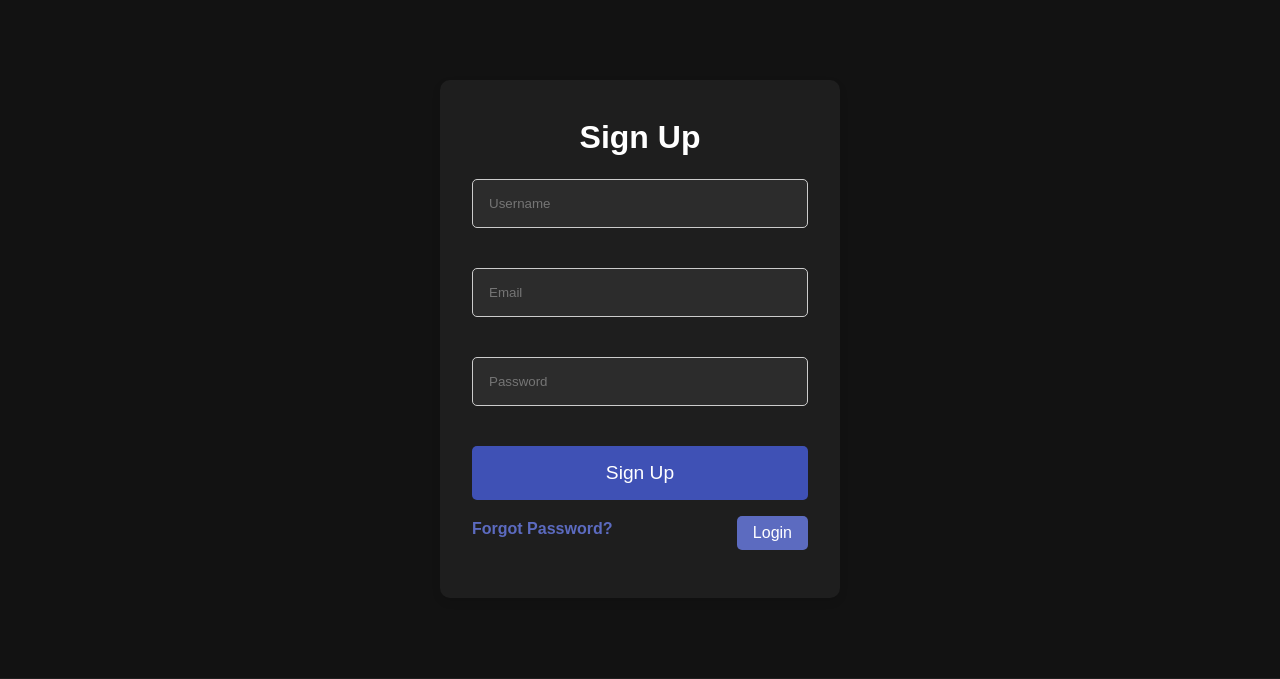
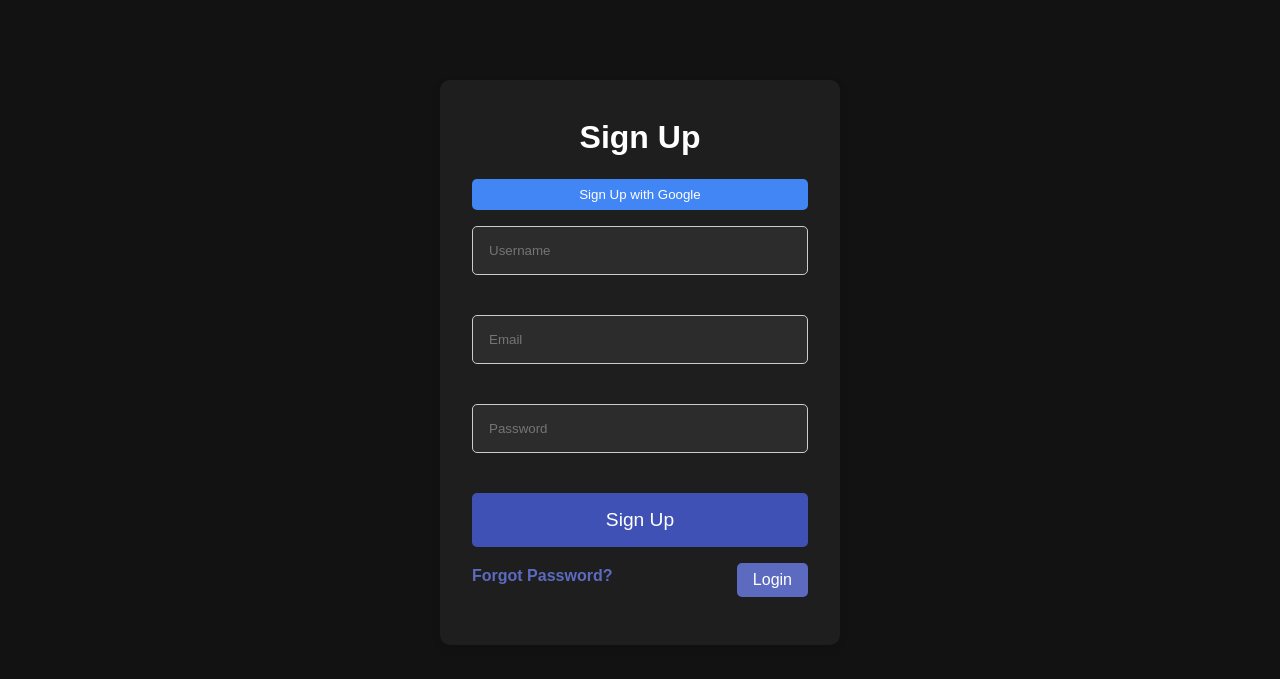
Before and after one commit to rishir0/DeepWork-AI, a Flask app: template templates/get started.html in a window 1280 px wide. Shown: the part 78-757 px from the top of the page. Run offline with Flask 3, Linux system fonts and the light colour scheme; the template is opened without the code that fills it, so the values that code supplies are empty; parts of the project's set-up code (start-up, migrations or seed data) failed here and were passed over; some libraries are stand-ins or nearby versions.

Commit message:
added most the features

```diff
--- a/templates/get started.html
+++ b/templates/get started.html
@@ -6,7 +6,9 @@
   <title>Producify AI - Sign Up</title>
   <link rel="stylesheet" href="styles.css">
   <script src="https://apis.google.com/js/platform.js" async defer></script>
-  <meta name="google-signin-client_id" content="YOUR_GOOGLE_CLIENT_ID">
+  <script src="https://www.gstatic.com/firebasejs/10.12.1/firebase-app.js"></script>
+  <script src="https://www.gstatic.com/firebasejs/10.12.1/firebase-auth.js"></script>
+  <meta name="google-signin-client_id" content="665565085555-da7peubmvpl6om878ijlkh7ev42lv6f6.apps.googleusercontent.com">
   <style>
     body {
       background-color: #121212;
@@ -14,16 +16,19 @@
       font-family: 'Arial', sans-serif;
     }
 
+
     header {
       background-color: #1f1f1f;
       padding: 1rem;
     }
+
 
     nav {
       display: flex;
       justify-content: space-between;
       align-items: center;
     }
+
 
     nav a {
       color: #ffffff;
@@ -32,9 +37,11 @@
       transition: color 0.3s ease;
     }
 
+
     nav a:hover {
       color: #5c6bc0;
     }
+
 
     .signup {
       max-width: 400px;
@@ -46,18 +53,35 @@
       text-align: center;
     }
 
+
     .signup h2 {
       margin-bottom: 1rem;
       font-size: 2rem;
     }
 
+
     .signup-options {
       margin-bottom: 1rem;
     }
 
-    .g-signin2 {
+
+    .google-button {
       margin-bottom: 1rem;
+      width: 100%;
+      background-color: #4285f4;
+      color: #fff;
+      padding: 0.5rem 1rem;
+      border: none;
+      border-radius: 5px;
+      cursor: pointer;
+      transition: background-color 0.3s ease;
     }
+
+
+    .google-button:hover {
+      background-color: #357ae8;
+    }
+
 
     form input {
       width: 100%;
@@ -68,6 +92,7 @@
       background-color: #2c2c2c;
       color: #ffffff;
     }
+
 
     form button {
       background-color: #5c6bc0;
@@ -81,9 +106,11 @@
       width: 100%;
     }
 
+
     form button:hover {
       background-color: #2c3e91;
     }
+
 
     .other-actions {
       margin-top: 1rem;
@@ -91,10 +118,12 @@
       justify-content: space-between;
     }
 
+
     .other-actions a {
       color: #5c6bc0;
       text-decoration: none;
     }
+
 
     .other-actions button {
       background-color: #5c6bc0;
@@ -107,9 +136,11 @@
       transition: background-color 0.3s ease;
     }
 
+
     .other-actions button:hover {
       background-color: #2c3e91;
     }
+
 
     footer {
       background-color: #1f1f1f;
@@ -133,13 +164,12 @@
     </nav>
   </header>
 
+
   <main>
     <section class="signup">
       <h2>Sign Up</h2>
       <div class="signup-options">
-        <div class="google-signin">
-          <div class="g-signin2" data-onsuccess="onSignIn"></div>
-        </div>
+        <button class="google-button" id="google-login-btn">Sign Up with Google</button>
         <form id="signup-form">
           <input type="text" id="username" placeholder="Username" required>
           <input type="email" id="email" placeholder="Email" required>
@@ -154,44 +184,102 @@
     </section>
   </main>
 
+
   <footer>
     <p>&copy; Producify AI</p>
   </footer>
 
-  <script>
+
+  <script type="module">
+    // Import the necessary Firebase modules
+    import { initializeApp } from "https://www.gstatic.com/firebasejs/10.12.1/firebase-app.js";
+    import { getAuth, createUserWithEmailAndPassword, signInWithEmailAndPassword, GoogleAuthProvider, signInWithPopup } from "https://www.gstatic.com/firebasejs/10.12.1/firebase-auth.js";
+
+
+    // Your web app's Firebase configuration
+    const firebaseConfig = {
+      apiKey: "AIzaSyAaEx5MNHGkpTDG99HLsUmOTG_4jgkzT5w",
+      authDomain: "deepwork-ai.firebaseapp.com",
+      projectId: "deepwork-ai",
+      storageBucket: "deepwork-ai.appspot.com",
+      messagingSenderId: "665565085555",
+      appId: "1:665565085555:web:bf4d8de1c5bd0b46a90f06"
+    };
+
+
+    // Initialize Firebase
+    const app = initializeApp(firebaseConfig);
+    const auth = getAuth();
+
+
     // Google Sign-In
-    function onSignIn(googleUser) {
-      const profile = googleUser.getBasicProfile();
-      console.log('Google Sign-In successful:', profile.getName());
-      // Add your sign-in logic here
+    const provider = new GoogleAuthProvider();
+    const googleLoginBtn = document.getElementById('google-login-btn');
+    if (googleLoginBtn) {
+      googleLoginBtn.addEventListener('click', () => {
+        signInWithPopup(auth, provider)
+          .then((result) => {
+            // Google Sign-In successful
+            const user = result.user;
+            console.log('Google Sign-In successful:', user);
+            alert('Google Sign-In successful');
+          })
+          .catch((error) => {
+            const errorCode = error.code;
+            const errorMessage = error.message;
+            console.error('Error with Google Sign-In:', errorCode, errorMessage);
+            alert(`Error with Google Sign-In: ${errorCode} - ${errorMessage}`);
+          });
+      });
     }
+
 
     // Sign-Up Form
     const signupForm = document.getElementById('signup-form');
+    if (signupForm) {
       signupForm.addEventListener('submit', (e) => {
         e.preventDefault();
         const username = document.getElementById('username').value;
         const email = document.getElementById('email').value;
         const password = document.getElementById('password').value;
-      // Add your sign-up logic here
-      console.log('Sign-Up successful:', username, email, password);
+        createUserWithEmailAndPassword(auth, email, password)
+          .then((userCredential) => {
+            // Signed up
+            const user = userCredential.user;
+            console.log('Sign-Up successful:', user);
+            alert('Sign-Up successful');
+          })
+          .catch((error) => {
+            const errorCode = error.code;
+            const errorMessage = error.message;
+            console.error('Error signing up:', errorCode, errorMessage);
+            alert(`Error signing up: ${errorCode} - ${errorMessage}`);
           });
+      });
+    }
+
 
     // Forgot Password
     const forgotPasswordLink = document.getElementById('forgot-password');
+    if (forgotPasswordLink) {
       forgotPasswordLink.addEventListener('click', (e) => {
         e.preventDefault();
         // Add your forgot password logic here
         console.log('Forgot Password clicked');
+        alert('Forgot Password clicked');
       });
+    }
+
 
     // Login Button
     const loginButton = document.getElementById('login-button');
+    if (loginButton) {
       loginButton.addEventListener('click', (e) => {
         e.preventDefault();
         // Redirect to the login page
         window.location.href = 'login.html';
       });
+    }
   </script>
 </body>
 </html>
```
Also changed, not shown: templates/index.html (+16 -7 lines). Lines whose indentation alone changed are shown as unchanged.
